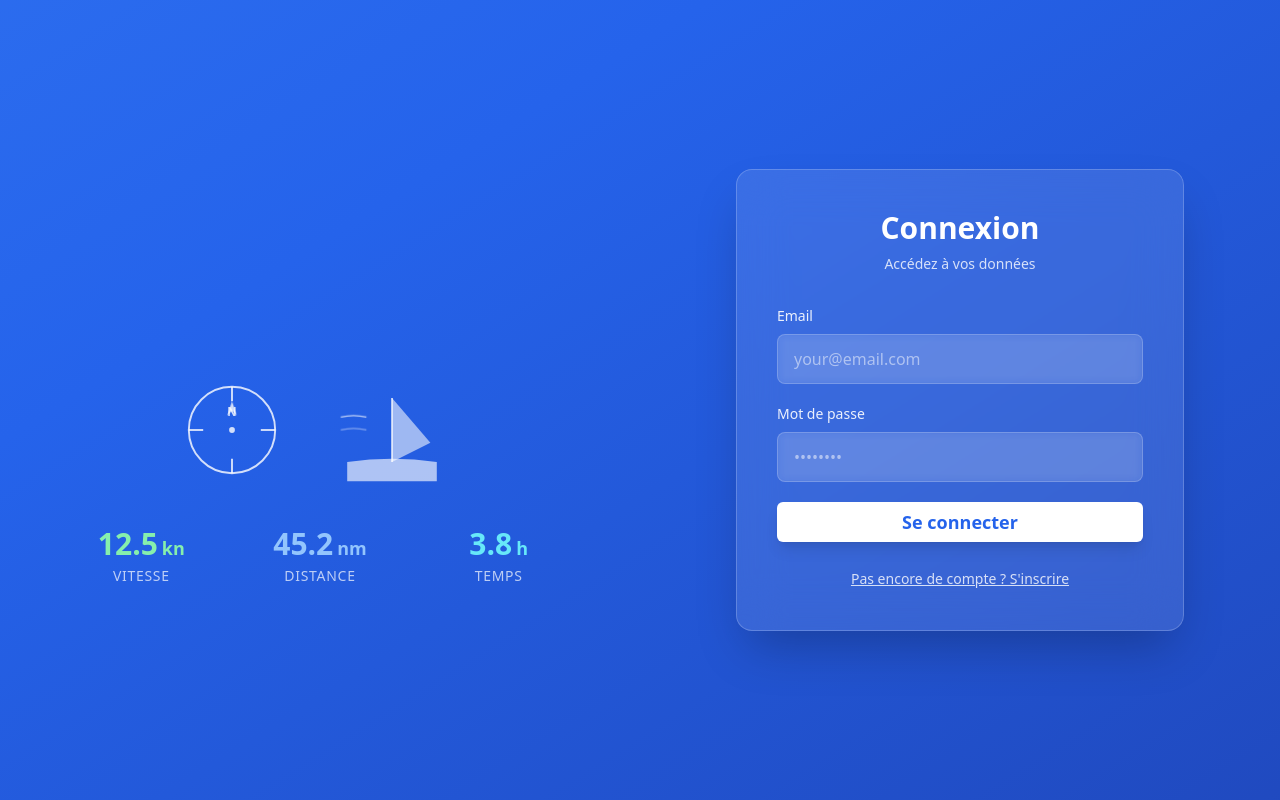
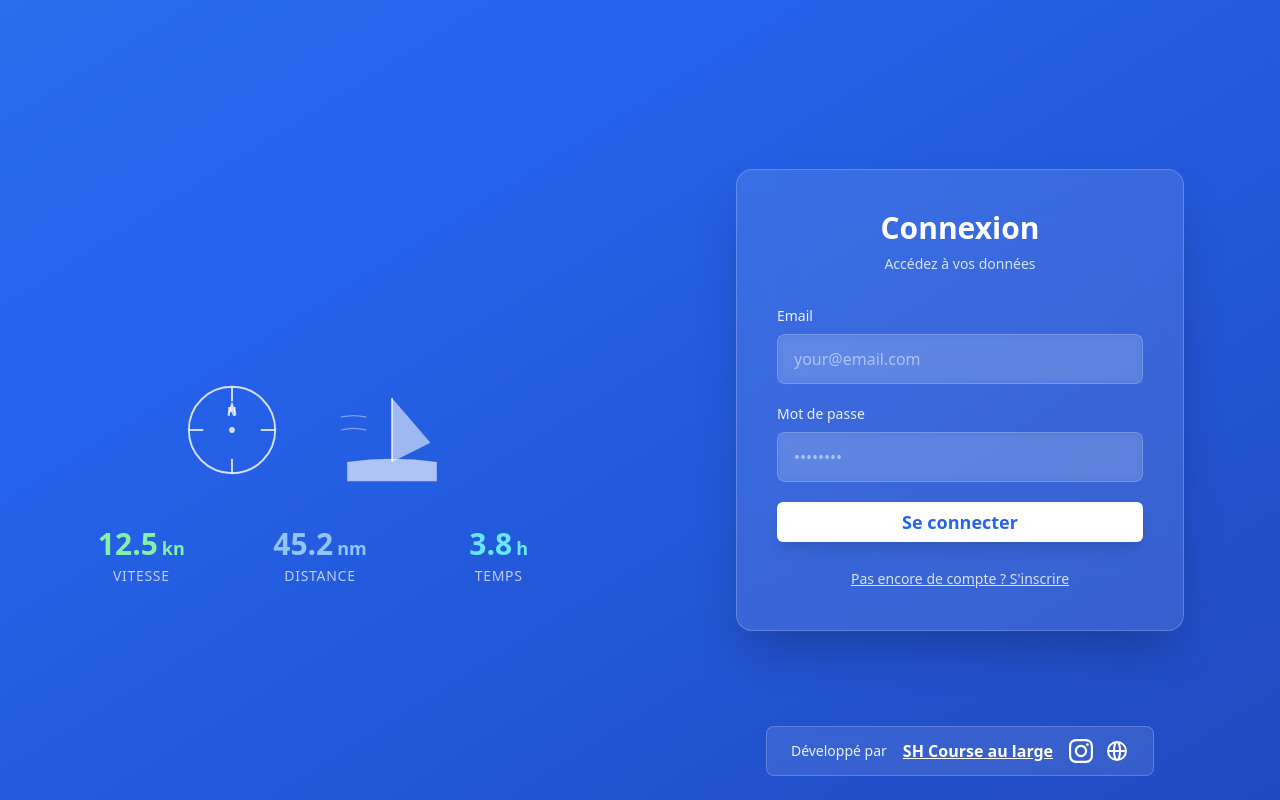
Before and after one commit to goliathuus/boat_performance, a React (Vite) app: page / in a window 1280 px wide. Built offline with nearby package versions, Linux system fonts and the light colour scheme; no server answers.

Commit message:
Login page

```diff
--- a/src/components/auth/LoginPage.tsx
+++ b/src/components/auth/LoginPage.tsx
@@ -10,7 +10,7 @@ interface LoginPageProps {
 function CompassIcon() {
   return (
     <svg
-      className="w-24 h-24 text-white/80 animate-float"
+      className="w-24 h-24 text-white/80"
       viewBox="0 0 100 100"
       fill="none"
       xmlns="http://www.w3.org/2000/svg"
@@ -25,7 +25,6 @@ function CompassIcon() {
       <path
         d="M 50 20 L 45 35 L 50 30 L 55 35 Z"
         fill="currentColor"
-        className="animate-pulse"
       />
     </svg>
   );
@@ -34,8 +33,7 @@ function CompassIcon() {
 function SailboatIcon() {
   return (
     <svg
-      className="w-32 h-32 text-white/70 animate-float"
-      style={{ animationDelay: '1s' }}
+      className="w-32 h-32 text-white/70"
       viewBox="0 0 200 200"
       fill="none"
       xmlns="http://www.w3.org/2000/svg"
@@ -61,7 +59,6 @@ function SailboatIcon() {
         strokeWidth="2"
         fill="none"
         opacity="0.6"
-        className="animate-pulse"
       />
       <path
         d="M 20 100 Q 40 95 60 100"
@@ -69,8 +66,6 @@ function SailboatIcon() {
         strokeWidth="2"
         fill="none"
         opacity="0.6"
-        style={{ animationDelay: '0.5s' }}
-        className="animate-pulse"
       />
     </svg>
   );
@@ -393,6 +388,56 @@ export function LoginPage({ onLoginSuccess }: LoginPageProps) {
             </div>
           </div>
         </div>
+
+        {/* Footer - SH Course au large credits */}
+        <div className="absolute bottom-6 left-0 right-0 z-20 flex justify-center">
+          <div className="backdrop-blur-sm bg-white/10 border border-white/20 rounded-lg px-6 py-3 flex items-center gap-4">
+            <span className="text-white/90 text-sm">Développé par</span>
+            <a
+              href="https://www.sh-courseaularge.fr/"
+              target="_blank"
+              rel="noopener noreferrer"
+              className="text-white hover:text-white/80 underline transition-colors font-semibold"
+            >
+              SH Course au large
+            </a>
+            <div className="flex items-center gap-3">
+              <a
+                href="https://www.instagram.com/sh_course_au_large_mini650?igsh=anh0bnY4b3Rnb2o0"
+                target="_blank"
+                rel="noopener noreferrer"
+                className="text-white hover:text-white/80 transition-colors"
+                title="Suivez-nous sur Instagram"
+              >
+                <svg
+                  className="w-6 h-6"
+                  fill="currentColor"
+                  viewBox="0 0 24 24"
+                  xmlns="http://www.w3.org/2000/svg"
+                >
+                  <path d="M12 2.163c3.204 0 3.584.012 4.85.07 3.252.148 4.771 1.691 4.919 4.919.058 1.265.069 1.645.069 4.849 0 3.205-.012 3.584-.069 4.849-.149 3.225-1.664 4.771-4.919 4.919-1.266.058-1.644.07-4.85.07-3.204 0-3.584-.012-4.849-.07-3.26-.149-4.771-1.699-4.919-4.92-.058-1.265-.07-1.644-.07-4.849 0-3.204.013-3.583.07-4.849.149-3.227 1.664-4.771 4.919-4.919 1.266-.057 1.645-.069 4.849-.069zm0-2.163c-3.259 0-3.667.014-4.947.072-4.358.2-6.78 2.618-6.98 6.98-.059 1.281-.073 1.689-.073 4.948 0 3.259.014 3.668.072 4.948.2 4.358 2.618 6.78 6.98 6.98 1.281.058 1.689.072 4.948.072 3.259 0 3.668-.014 4.948-.072 4.354-.2 6.782-2.618 6.979-6.98.059-1.28.073-1.689.073-4.948 0-3.259-.014-3.667-.072-4.947-.196-4.354-2.617-6.78-6.979-6.98-1.281-.059-1.69-.073-4.949-.073zm0 5.838c-3.403 0-6.162 2.759-6.162 6.162s2.759 6.163 6.162 6.163 6.162-2.759 6.162-6.163c0-3.403-2.759-6.162-6.162-6.162zm0 10.162c-2.209 0-4-1.79-4-4 0-2.209 1.791-4 4-4s4 1.791 4 4c0 2.21-1.791 4-4 4zm6.406-11.845c-.796 0-1.441.645-1.441 1.44s.645 1.44 1.441 1.44c.795 0 1.439-.645 1.439-1.44s-.644-1.44-1.439-1.44z"/>
+                </svg>
+              </a>
+              <a
+                href="https://www.sh-courseaularge.fr/"
+                target="_blank"
+                rel="noopener noreferrer"
+                className="text-white hover:text-white/80 transition-colors"
+                title="Visitez notre site web"
+              >
+                <svg
+                  className="w-6 h-6"
+                  fill="none"
+                  stroke="currentColor"
+                  viewBox="0 0 24 24"
+                  xmlns="http://www.w3.org/2000/svg"
+                >
+                  <path strokeLinecap="round" strokeLinejoin="round" strokeWidth={2} d="M21 12a9 9 0 01-9 9m9-9a9 9 0 00-9-9m9 9H3m9 9a9 9 0 01-9-9m9 9c1.657 0 3-4.03 3-9s-1.343-9-3-9m0 18c-1.657 0-3-4.03-3-9s1.343-9 3-9m-9 9a9 9 0 019-9" />
+                </svg>
+              </a>
+            </div>
+          </div>
+        </div>
       </div>
     </div>
   );
--- a/src/components/replay/SessionPickerList.tsx
+++ b/src/components/replay/SessionPickerList.tsx
@@ -184,6 +184,31 @@ export function SessionPickerList({ onSessionsSelected, onLogout, onOpenAdmin }:
             </Button>
           )}
         </div>
+
+        {/* Footer - SH Course au large credits */}
+        <div className="absolute bottom-4 left-0 right-0 z-[1000] flex justify-center">
+          <div className="flex items-center gap-4 text-sm text-muted-foreground">
+            <span>Développé par</span>
+            <a
+              href="https://www.sh-courseaularge.fr/"
+              target="_blank"
+              rel="noopener noreferrer"
+              className="text-primary hover:text-primary/80 underline transition-colors font-medium"
+            >
+              SH Course au large
+            </a>
+            <span>•</span>
+            <a
+              href="https://www.instagram.com/sh_course_au_large_mini650?igsh=anh0bnY4b3Rnb2o0"
+              target="_blank"
+              rel="noopener noreferrer"
+              className="text-primary hover:text-primary/80 underline transition-colors"
+              title="Instagram SH Course au large"
+            >
+              Instagram
+            </a>
+          </div>
+        </div>
       </div>
 
       {/* Right sidebar - Sessions */}
```
